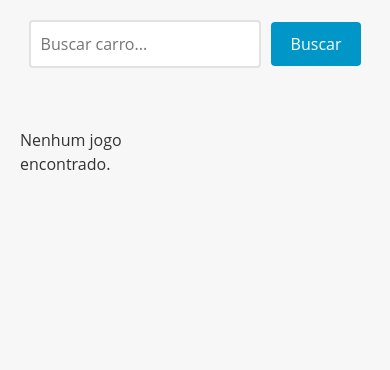
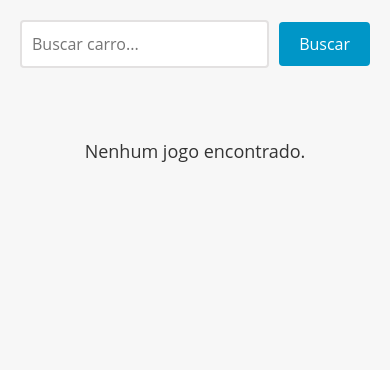
Before and after one commit to KunglaoGaucho/catalogo-de-jogos, a Django app: page /games/ in a window 390 px wide. Shown: the part 50-420 px from the top of the page. Run offline with Django 5.2, Linux system fonts and the light colour scheme; data that the repository does not hold is empty; some libraries are stand-ins or nearby versions.

Commit message:
ajustes no CSS da tela principal

```diff
--- a/gameshop/templates/games.html
+++ b/gameshop/templates/games.html
@@ -48,9 +48,33 @@
       margin-bottom: 10px;
     }
 
+    /* Media query para telas pequenas */
     @media (max-width: 768px) {
-      .car-grid {
+      .game-grid {
         grid-template-columns: repeat(2, 1fr);
+      }
+    }
+
+    @media (max-width: 480px) {
+      .game-grid {
+        grid-template-columns: 1fr;
+        padding: 10px;
+      }
+
+      .game-card {
+        margin-bottom: 20px;
+      }
+
+      .game-card h3 {
+        font-size: 18px;
+      }
+
+      .game-card h2 {
+        font-size: 1.2rem;
+      }
+
+      .game-card p {
+        font-size: 0.9rem;
       }
     }
 
@@ -70,6 +94,7 @@
         border-radius: 4px;
         margin-right: 10px;
         transition: border-bottom-color 0.3s ease-in-out;
+        width: 250px;
     }
 
     input[type="text"]:focus {
@@ -101,7 +126,12 @@
     a:hover {
       color: #04583e;
       text-decoration: none;
+    }
 
+    .no-results, .no-photo {
+      font-size: 18px;
+      text-align: center;
+      margin-top: 20px;
     }
   </style>
 
```
